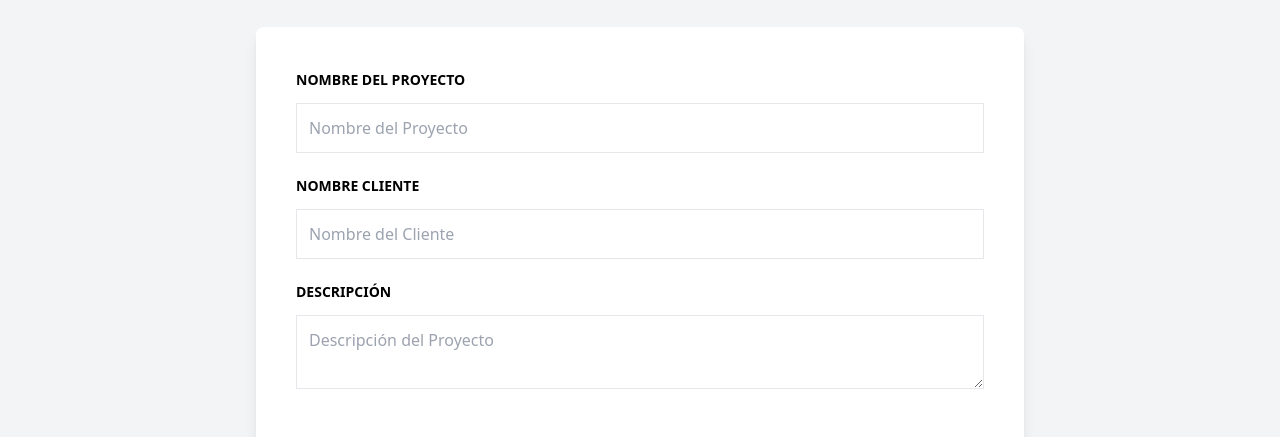
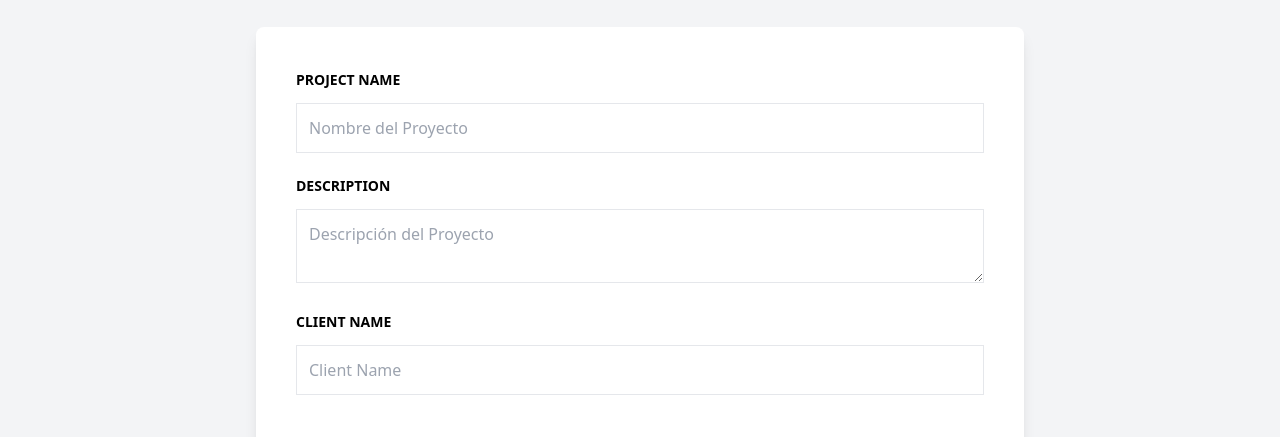
Before and after one commit to Thomas465xd/uptask_frontend, a React (Vite) app: page /projects/create in a window 1280 px wide. Shown: the part 363-800 px from the top of the page. Built offline with nearby package versions, Linux system fonts and the light colour scheme; no server answers.

Commit message:
*Succesfully connected to the RESTApi and allowed CORS -Added Zod to assign the types of the form CreateProject -Created an axios config file -Created the api folder to manage api cals -Allowed CORS in the backend -Added a toast notification if the project is Succesfully created

```diff
--- a/package.json
+++ b/package.json
@@ -12,10 +12,13 @@
   "dependencies": {
     "@headlessui/react": "^2.2.0",
     "@heroicons/react": "^2.2.0",
+    "axios": "^1.7.7",
     "react": "^18.3.1",
     "react-dom": "^18.3.1",
     "react-hook-form": "^7.53.2",
-    "react-router-dom": "^7.0.1"
+    "react-router-dom": "^7.0.1",
+    "react-toastify": "^10.0.6",
+    "zod": "^3.23.8"
   },
   "devDependencies": {
     "@eslint/js": "^9.13.0",
--- /dev/null
+++ b/src/api/ProjectAPI.ts
@@ -0,0 +1,12 @@
+import { ProjectFormData } from "@/types/index";
+import api from "@/lib/axios";
+
+export async function createProject(formData: ProjectFormData) {
+    try {
+        const { data }= await api.post("/projects", formData);
+        return data
+    } catch (error) {
+        console.log(error)
+    }
+
+}
--- a/src/components/projects/ProjectForm.tsx
+++ b/src/components/projects/ProjectForm.tsx
@@ -1,17 +1,10 @@
 import { FieldErrors, UseFormRegister } from "react-hook-form";
 import ErrorMessage from "../ErrorMessage";
+import { ProjectFormData } from "types";
 
 type ProjectFormProps = {
-    register: UseFormRegister<{
-        projectName: string;
-        projectDescription: string;
-        clientName: string;
-    }>
-    errors: FieldErrors<{
-        projectName: string;
-        projectDescription: string;
-        clientName: string;
-    }>
+    register: UseFormRegister<ProjectFormData>
+    errors: FieldErrors<ProjectFormData>
 }
 
 export default function ProjectForm({errors, register} : ProjectFormProps) {
@@ -19,7 +12,7 @@ export default function ProjectForm({errors, register} : ProjectFormProps) {
         <>
             <div className="mb-5 space-y-3">
                 <label htmlFor="projectName" className="text-sm uppercase font-bold">
-                    Nombre del Proyecto
+                    Project Name
                 </label>
                 <input
                     id="projectName"
@@ -27,7 +20,7 @@ export default function ProjectForm({errors, register} : ProjectFormProps) {
                     type="text"
                     placeholder="Nombre del Proyecto"
                     {...register("projectName", {
-                        required: "El Titulo del Proyecto es obligatorio",
+                        required: "The Name of the project is requiered",
                     })}
                 />
 
@@ -37,16 +30,34 @@ export default function ProjectForm({errors, register} : ProjectFormProps) {
             </div>
 
             <div className="mb-5 space-y-3">
+                <label htmlFor="projectDescription" className="text-sm uppercase font-bold">
+                    Description
+                </label>
+                <textarea
+                    id="projectDescription"
+                    className="w-full p-3  border border-gray-200"
+                    placeholder="Descripción del Proyecto"
+                    {...register("projectDescription", {
+                        required: "A description for the project is required"
+                    })}
+                />
+
+                {errors.projectDescription && (
+                    <ErrorMessage>{errors.projectDescription.message}</ErrorMessage>
+                )}
+            </div>
+
+            <div className="mb-5 space-y-3">
                 <label htmlFor="clientName" className="text-sm uppercase font-bold">
-                    Nombre Cliente
+                    Client Name
                 </label>
                 <input
                     id="clientName"
                     className="w-full p-3  border border-gray-200"
                     type="text"
-                    placeholder="Nombre del Cliente"
+                    placeholder="Client Name"
                     {...register("clientName", {
-                        required: "El Nombre del Cliente es obligatorio",
+                        required: "Client Name is required",
                     })}
                 />
 
@@ -54,24 +65,6 @@ export default function ProjectForm({errors, register} : ProjectFormProps) {
                     <ErrorMessage>{errors.clientName.message}</ErrorMessage>
                 )}
             </div>
-
-            <div className="mb-5 space-y-3">
-                <label htmlFor="description" className="text-sm uppercase font-bold">
-                    Descripción
-                </label>
-                <textarea
-                    id="description"
-                    className="w-full p-3  border border-gray-200"
-                    placeholder="Descripción del Proyecto"
-                    {...register("description", {
-                        required: "Una descripción del proyecto es obligatoria"
-                    })}
-                />
-
-                {errors.description && (
-                    <ErrorMessage>{errors.description.message}</ErrorMessage>
-                )}
-            </div>
         </>
     )
 }
--- a/src/layouts/AppLayout.tsx
+++ b/src/layouts/AppLayout.tsx
@@ -1,4 +1,6 @@
 import { Outlet } from 'react-router-dom'
+import { ToastContainer } from 'react-toastify'
+import 'react-toastify/dist/ReactToastify.css'
 import Logo from '@/components/Logo'
 import { NavMenu } from '@/components/NavMenu'
 
@@ -28,6 +30,13 @@ export default function AppLayout() {
                     <span className="font-bold">UpTask</span> &copy; All rights reserved {new Date().getFullYear()}
                 </p>
             </footer>
+
+            <ToastContainer
+                position="top-right"
+                autoClose={4000}
+                pauseOnFocusLoss={false}
+                pauseOnHover={false}
+            />
         </>
     )
 }
--- /dev/null
+++ b/src/lib/axios.ts
@@ -0,0 +1,7 @@
+import axios from "axios";
+
+const api = axios.create({
+    baseURL: import.meta.env.VITE_API_URL
+})
+
+export default api
--- /dev/null
+++ b/src/types/index.ts
@@ -0,0 +1,22 @@
+import { z } from "zod";
+
+/** Projects */
+export const projectSchema = z.object({
+    _id: z.string(),
+    projectName: z.string(),
+    projectDescription: z.string(),
+    clientName: z.string(),
+})
+
+/** Tasks */
+export const taskSchema = z.object({
+    _id: z.string(),
+    taskName: z.string(),
+    taskDescription: z.string(),
+    status: z.string(),
+    project: z.string(),
+})
+
+export type Project = z.infer<typeof projectSchema>;
+export type ProjectFormData = Pick<Project, "projectName" | "projectDescription" | "clientName">;
+export type Task = z.infer<typeof taskSchema>;
--- a/src/views/CreateProjectView.tsx
+++ b/src/views/CreateProjectView.tsx
@@ -1,18 +1,27 @@
-import { Link } from "react-router-dom";
+import { Link, useNavigate } from "react-router-dom";
 import { useForm } from "react-hook-form";
+import { toast } from "react-toastify";
 import ProjectForm from "@/components/projects/ProjectForm";
+import { ProjectFormData } from "@/types/index";
+import { createProject } from "@/api/ProjectAPI";
 
 export default function CreateProjectView() {
 
-    const initialValues = {
+    const initialValues : ProjectFormData = {
         projectName: "",
         projectDescription: "",
         clientName: "",
     }
+
+    const navigate = useNavigate();
+
     const { register, handleSubmit, formState: { errors }} = useForm({defaultValues: initialValues});
 
-    const handleFormSubmit = (data) => {
-        console.log(data)
+    const handleFormSubmit = async (formData : ProjectFormData) => {
+        //console.log(data)
+        const data = await createProject(formData)
+        toast.success(data.message)
+        navigate("/")
     }
 
     return (
--- a/tsconfig.app.json
+++ b/tsconfig.app.json
@@ -11,7 +11,9 @@
         "@/components/*": ["components/*"],
         "@/views/*": ["views/*"],
         "@/layouts/*": ["layouts/*"],
-
+        "@/api/*": ["api/*"],
+        "@/types/*": ["types/*"],
+        "@/lib/*": ["lib/*"],
     },
 
     /* Bundler mode */
```
Also changed, not shown: 2 other files (tests, documents, lock files or other folders).
